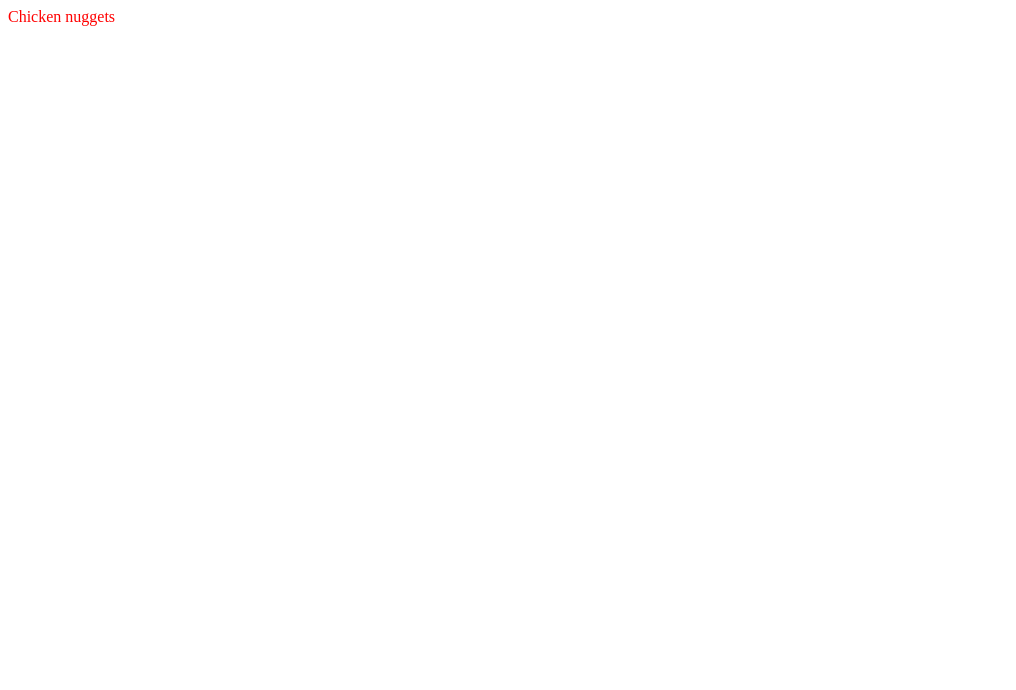
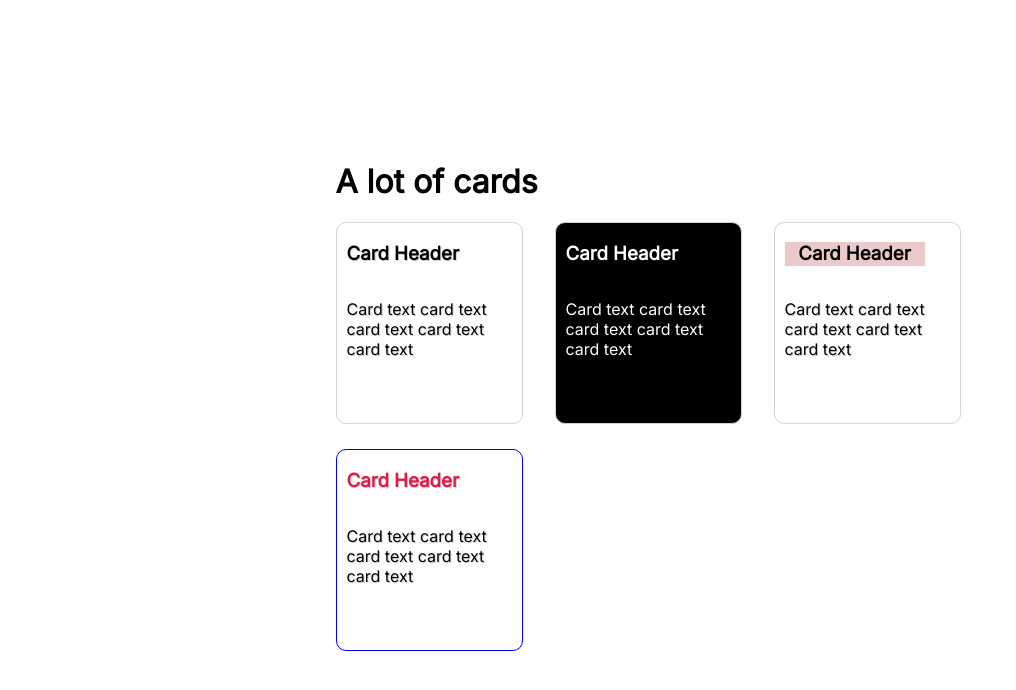
Before and after one commit to ceciliaknaub/software-design-hypertext, a plain HTML site: page index.html in a window 1280 px wide. Shown: the whole page, without its empty margins (0-1016 px from the left). Drawn offline with Linux system fonts and the light colour scheme; a script that the page names is missing; files whose address does not match are found by name.

Commit message:
First commit

```diff
--- a/index.html
+++ b/index.html
@@ -2,12 +2,22 @@
 <html>
 
 <head>
-    <title>WEBSITE TITLE HERE</title>
+    <title>html and css demo</title>
     <link rel="stylesheet" type="text/css" href="./styles/style.css" media="screen" />
+    <link rel="stylesheet" href="https://fonts.googleapis.com/css?family=Inter">
 </head>
 
 <body>
-    Chicken nuggets
+    <div class="outer-cont">
+        <div class="title"><h1>A lot of cards</h1></div>
+        <div class="card-cont">
+            <div class="card" id = "card1"><h3>Card Header</h3><p>Card text card text card text card text card text</p></div>
+            <div class="card" id = "card2"><h3>Card Header</h3><p>Card text card text card text card text card text</p></div>
+            <div class="card" id = "card3"><h3>Card Header</h3><p>Card text card text card text card text card text</p></div>
+            <div class="card" id = "card4"><h3>Card Header</h3><p>Card text card text card text card text card text</p></div>
+        </div>
+    </div>
+
 </body>
 
 <script src="main.js"></script>
--- a/scripts/main.js
+++ /dev/null
@@ -1,5 +0,0 @@
-newdiv = document.createElement('div');
-document.querySelector('body').appendChild(newdiv);
-console.log('HI IM WORKING');
-
-const obj = { name: 'omar' };
--- a/styles/style.css
+++ b/styles/style.css
@@ -1,8 +1,67 @@
-body {
-  color: red;
+
+html {
+  height: 100%;
+  width: 100%;
 }
 
-h1 {
-  color: red;
-  font-family: monospace;
+body {
+  height: 100%;
+  width: 100%;
+  font-family: "Inter", sans-serif;
+  display: flex;
+  justify-content: center;
+align-items: center;
 }
+
+.outer-cont {
+  display: flex;
+  flex-direction: column;
+  justify-content: center;
+}
+
+
+.card-cont {
+  display: flex;
+  flex-direction: row;
+  flex-wrap: wrap;
+  align-items: center;
+  justify-content: space-between;
+  width: 625px;
+}
+
+.card {
+  width: 175px;
+  height: 200px;
+  border-radius: 10px;
+  padding-left: 10px;
+  margin-bottom: 25px;
+  border: 1px solid lightgray;
+  text-shadow: 1px 1px lightgray;
+  display: flex;
+  flex-direction: column;
+}
+
+#card1 {
+  text-shadow: 1px 1px lightgray
+}
+
+#card2 {
+  background-color: black;
+  text-shadow: none;
+  color: white;
+}
+
+#card3 h3{
+  display: flex;
+  justify-content: space-around;
+  background-color: #EACACA;
+  text-shadow: none;
+  box-shadow: 0px 1px 1px lightgray;
+  width: 80%;
+}
+#card4 {
+  border: 1px solid blue;
+}
+#card4 h3{
+  color: #E31948
+}
```
Also changed, not shown: 2 other files.
